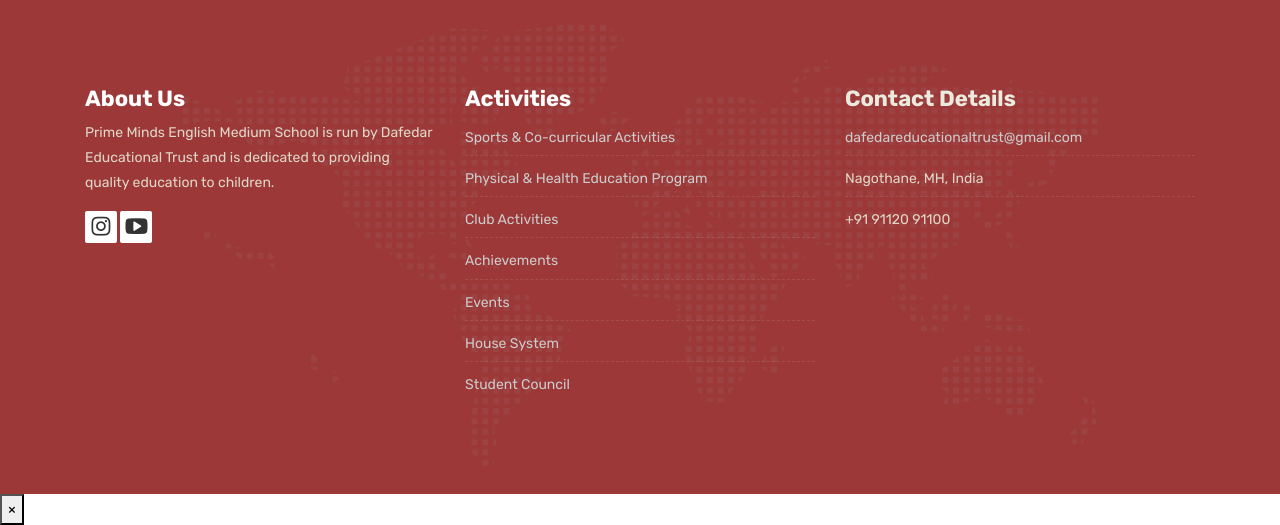
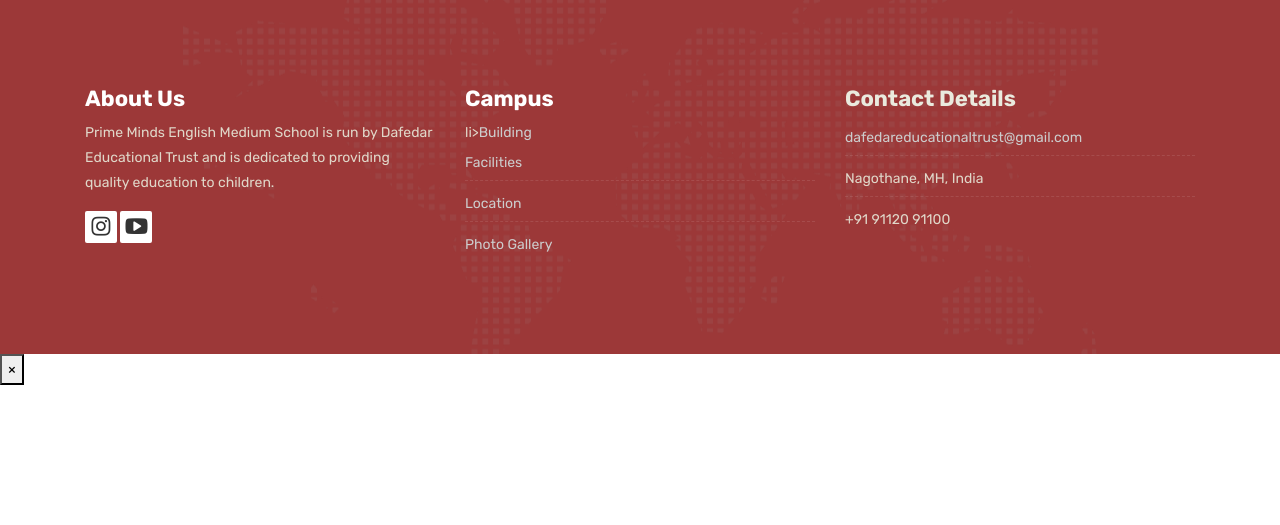
Before and after one commit to aminamubeen/primeminds, a plain HTML site: page location.html in a window 1280 px wide. Shown: the part 1242-1767 px from the top of the page. After the commit the page ends 1627 px from the top, so only its background shows below. Drawn offline with Linux system fonts and the light colour scheme; some packages are replaced by stand-ins of ours.

Commit message:
Changed H/F

```diff
--- a/location.html
+++ b/location.html
@@ -179,16 +179,13 @@
 				<div class="col-lg-4 col-md-4 col-xs-12">
                     <div class="widget clearfix">
                         <div class="widget-title">
-                            <h3>Activities</h3>
+                            <h3>Campus</h3>
                         </div>
                         <ul class="footer-links">
-							<li><a href="sports.html">Sports & Co-curricular Activities</a></li>
-							<li><a href="phe.html">Physical & Health Education Program</a></li>
-							<li><a href="club-activities.html">Club Activities</a></li>
-							<li><a href="achievements.html">Achievements</a></li>
-							<li><a href="events.html">Events</a></li>
-							<li><a href="house-system.html">House System</a></li>
-							<li><a href="student-council.html">Student Council</a></li>
+							li><a href="building.html">Building</a></li>
+							<li><a href="facilities.html">Facilities</a></li>
+							<li><a href="location.html">Location</a></li>
+							<li><a href="photo-gallery.html">Photo Gallery</a></li>
                         </ul><!-- end links -->
                     </div><!-- end clearfix -->
                 </div><!-- end col -->
```
Also changed, not shown: photo-gallery.html (+5 -8 lines).
